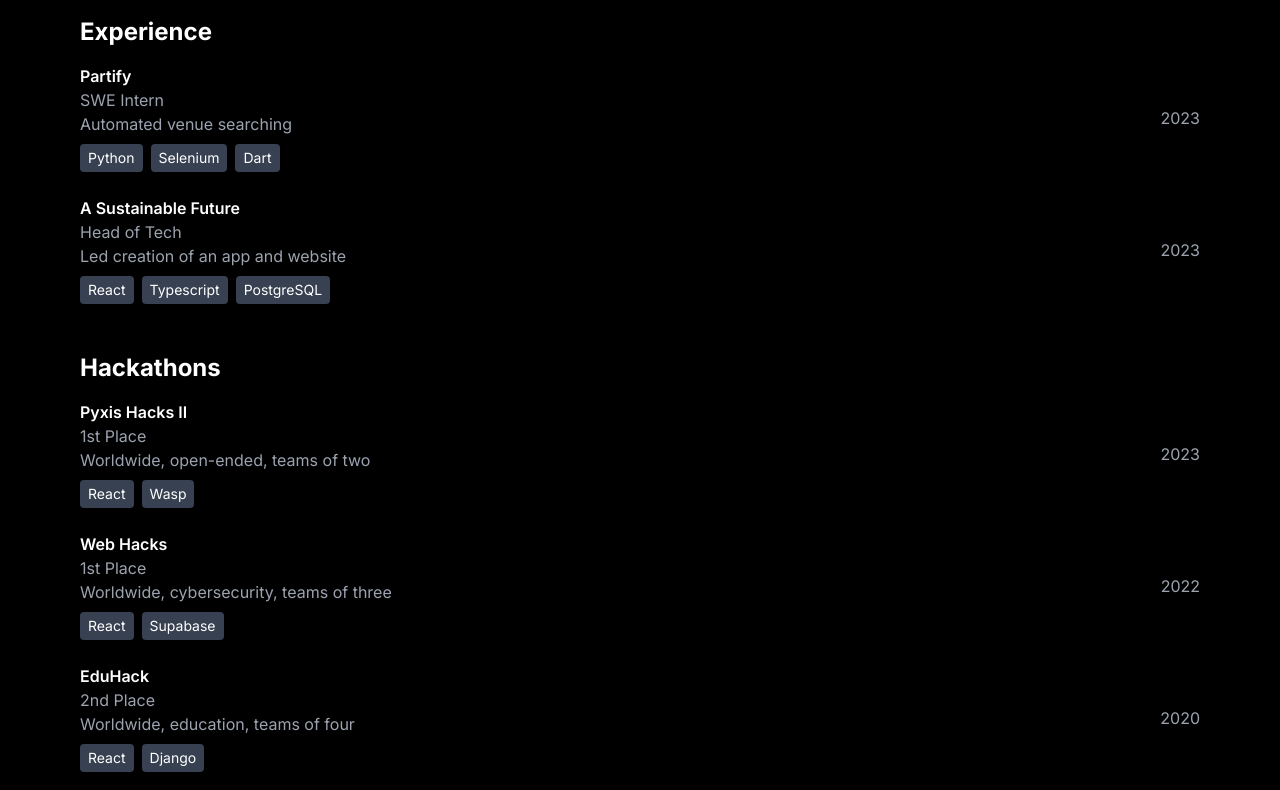
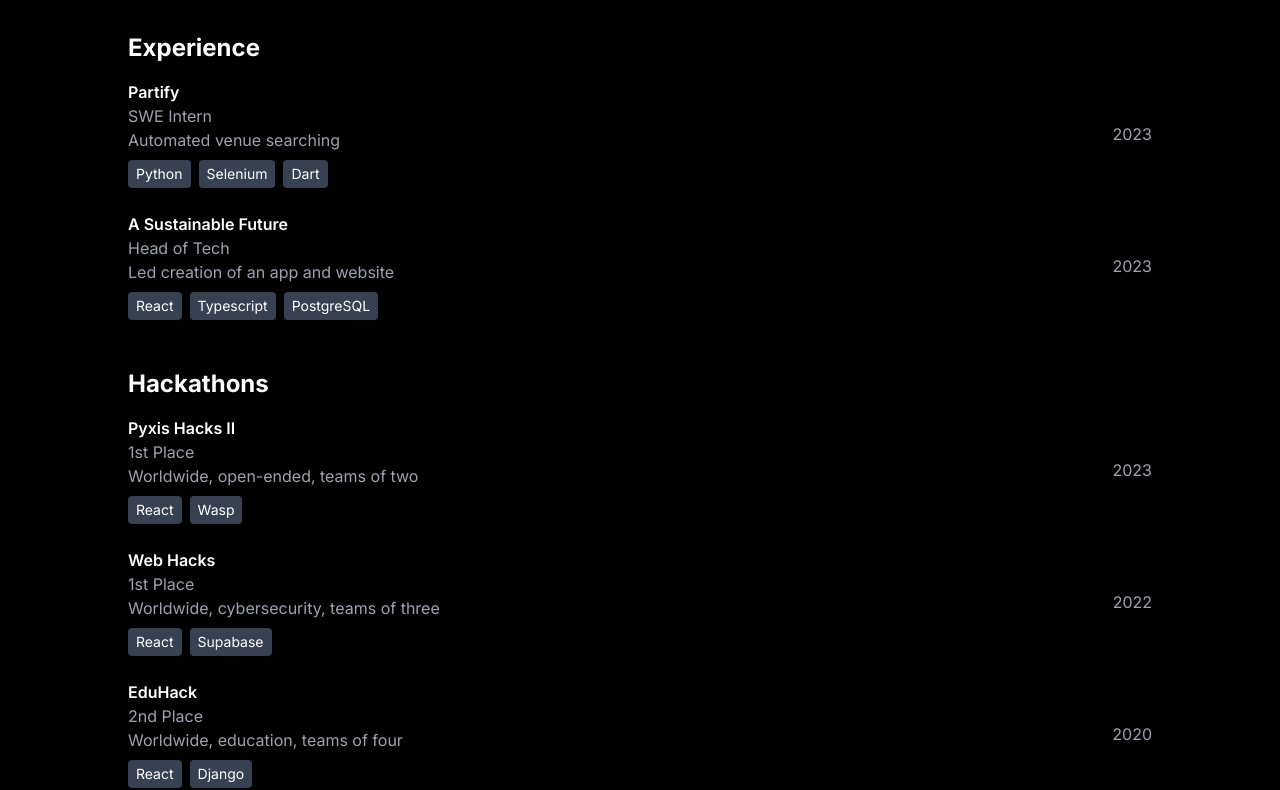
Before and after one commit to oof-baroomf/dhruvs, a plain HTML site: page index.html in a window 1280 px wide. Shown: the part 236-1026 px from the top of the page. Drawn offline with nearby package versions, Linux system fonts and the light colour scheme.

Commit message:
Update index.html

```diff
--- a/index.html
+++ b/index.html
@@ -12,8 +12,8 @@
         }
     </style>
 </head>
-<body class="bg-black text-white">
-    <div class="container mx-auto px-20 py-20">
+<body class="bg-black text-white pt-12 px-16">
+    <div class="container mx-auto px-16 py-12">
         <div class="flex justify-between items-center">
             <div class="text-4xl font-bold">dhruv</div>
             <div class="space-x-4">
```
